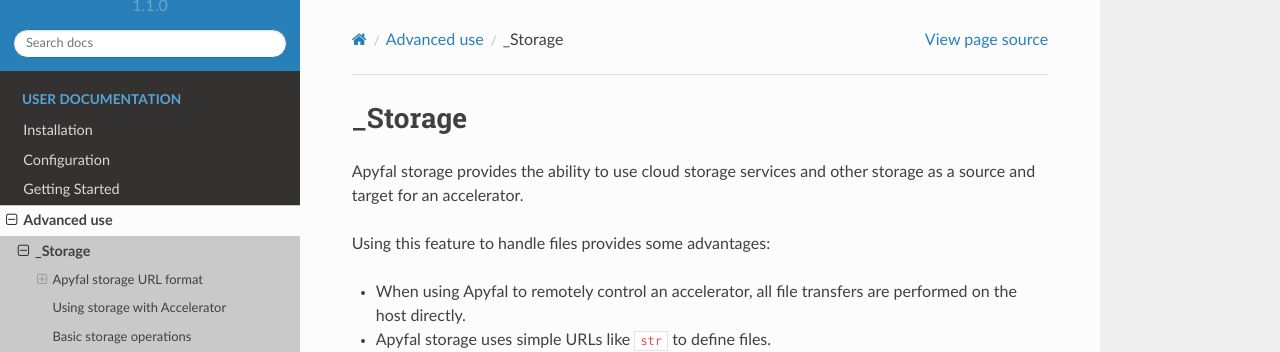
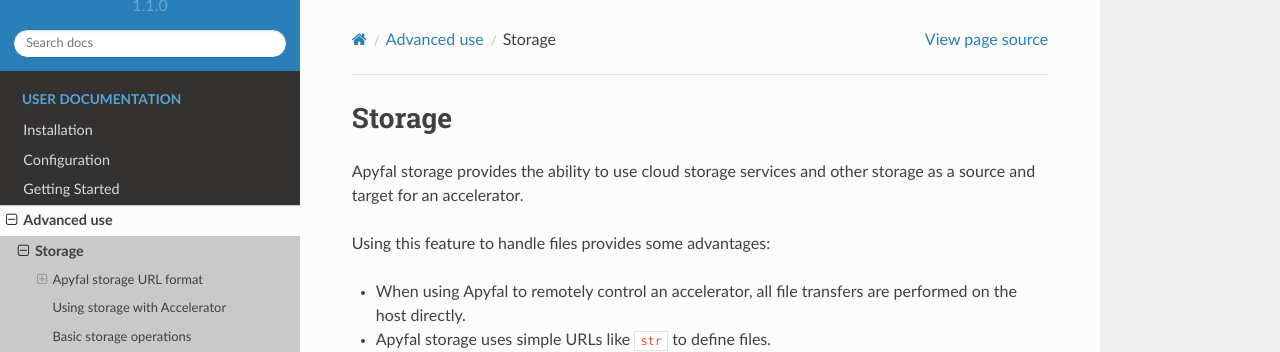
Before and after one commit to Accelize/apyfal, a Sphinx documentation site: the page built from docs/advanced_storage.rst, in a window 1280 px wide and 900 px high. Shown: the top 352 px of the window. Built offline with Sphinx 7.4.7 and the Read the Docs theme 2.0.0, drawn with Linux system fonts in a browser that asks for light colours; pages that are not in the unit, such as notebooks, are missing from menus.

Commit message:
Typo
(cherry picked from commit 657907473f6ee5b874d2ff8a009c5d1a4f07c6f2)

```diff
--- a/docs/advanced_storage.rst
+++ b/docs/advanced_storage.rst
@@ -1,4 +1,4 @@
-_Storage
+Storage
 =======
 
 Apyfal storage provides the ability to use cloud storage services and other
```
